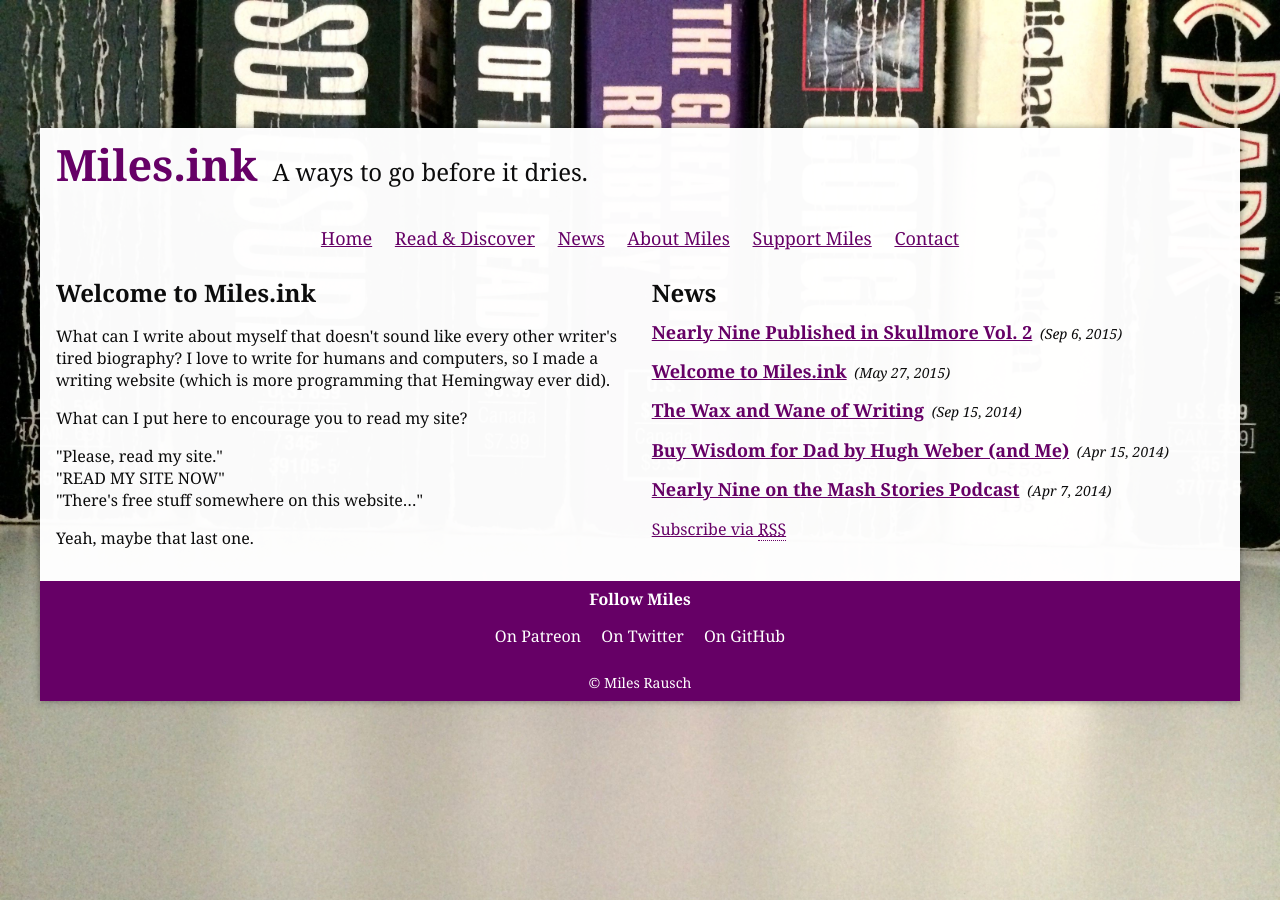
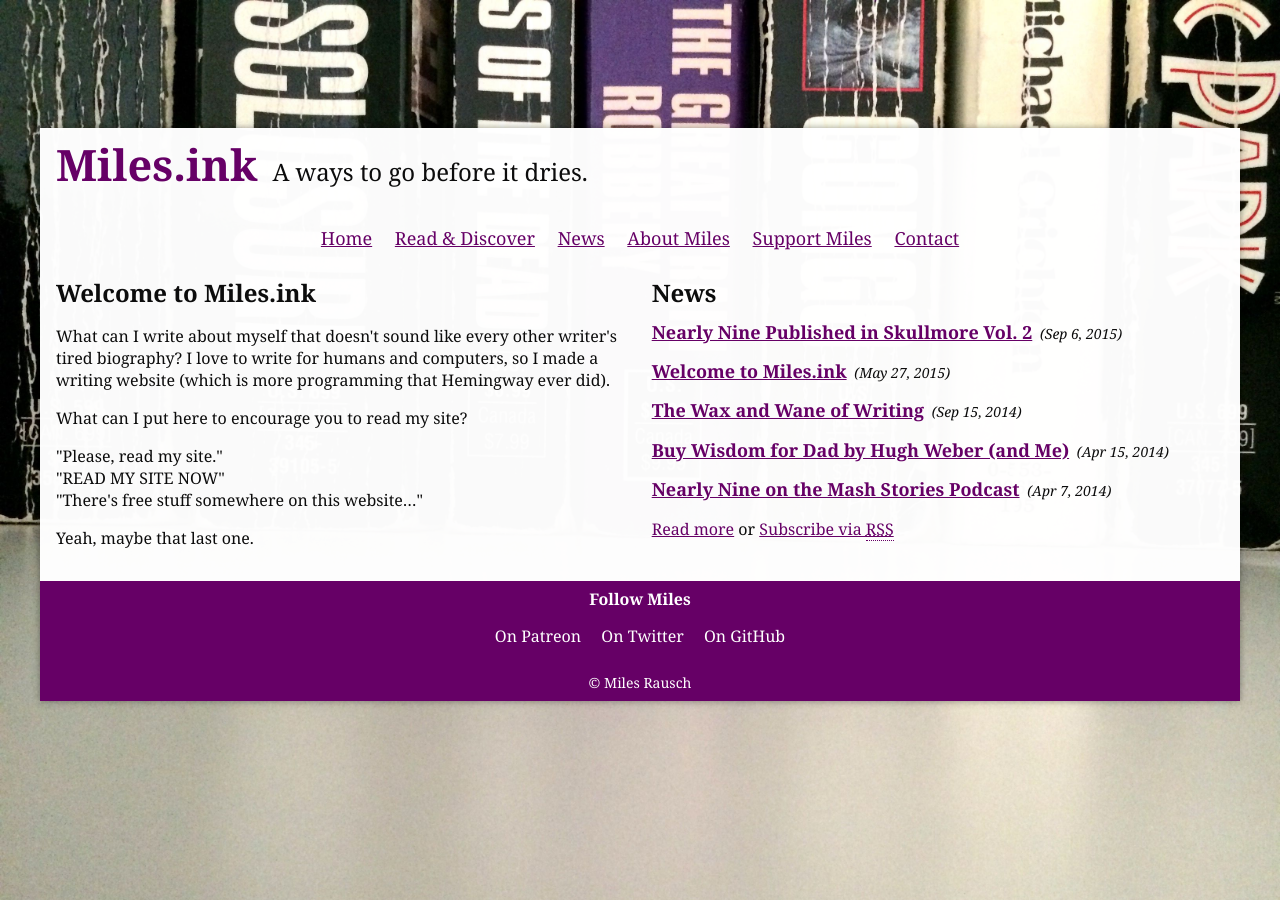
Before and after one commit to awayken/miles.ink, a Jekyll site: the page built from index.html, in a window 1280 px wide. Built offline with Jekyll 4.4.1, drawn with Linux system fonts in a browser that asks for light colours.

Commit message:
Add "Read more" link to homepage

```diff
--- a/index.html
+++ b/index.html
@@ -37,6 +37,8 @@ layout: default
         </ol>
 
         <span class="news--footer">
+            <a href="/news/">Read more</a>
+            or
             <a href="/news/feed.xml">Subscribe via <abbr title="Real Syndicated Syntax">RSS</abbr></a>
         </span>
     </div>
```
